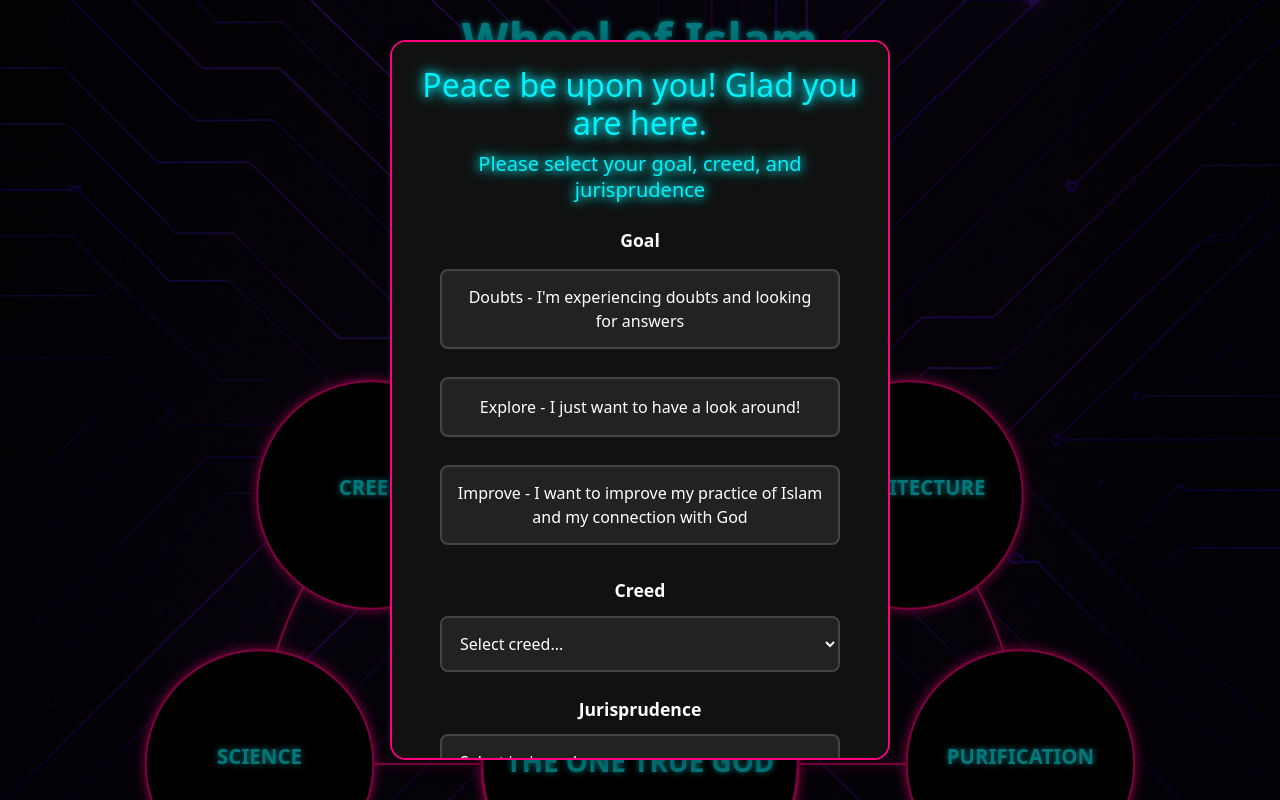
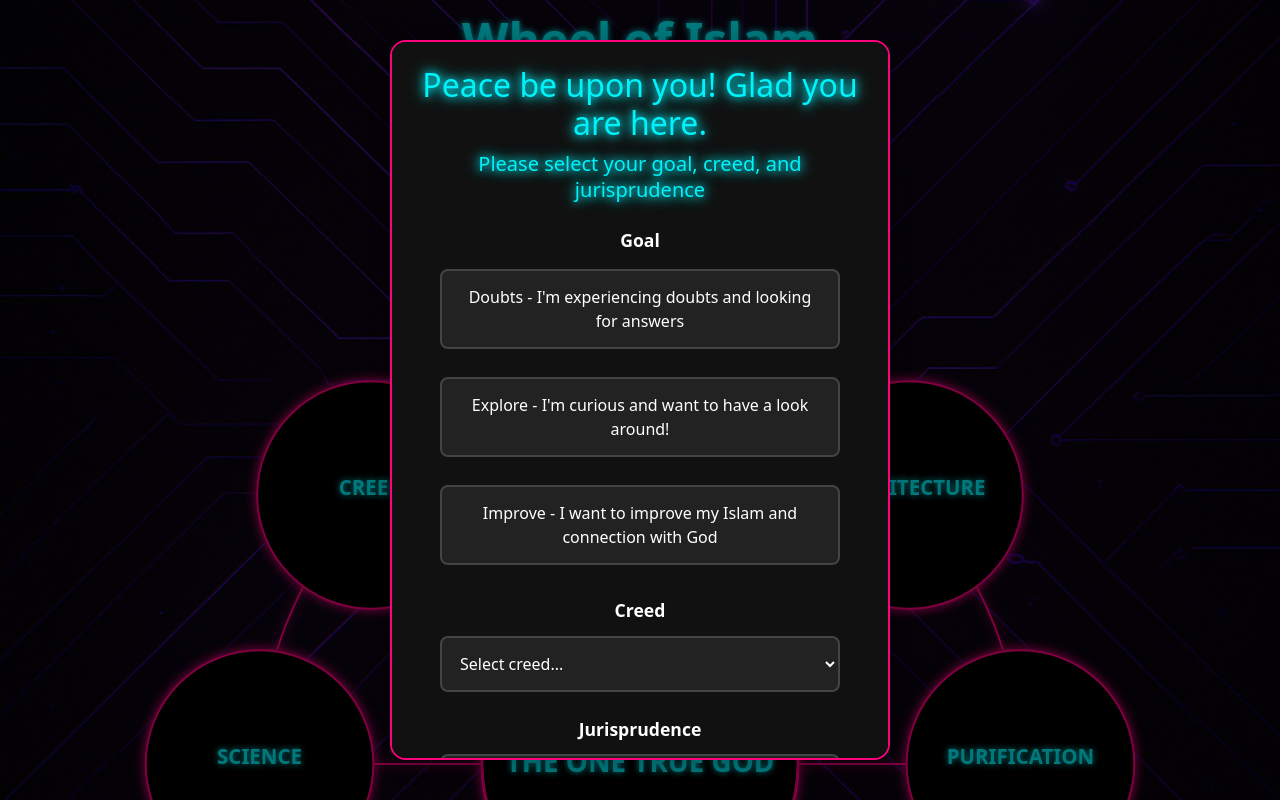
Before and after one commit to thomasderegt/wheel-of-islam-frontend, a React (Create React App) app: page / in a window 1280 px wide. Shown: the top 800 px of the page. Built offline with nearby package versions, Linux system fonts and the light colour scheme; a web font is replaced by a local one.

Commit message:
Update UI text: improve goal labels and simplify 'Don't mind' to 'Open to all'

```diff
--- a/package.json
+++ b/package.json
@@ -1,6 +1,6 @@
 {
   "name": "wheel-of-islam",
-  "version": "0.1.0",
+  "version": "1.0.0",
   "private": true,
   "dependencies": {
     "@testing-library/dom": "^10.4.0",
--- a/src/components/OnboardingModal.js
+++ b/src/components/OnboardingModal.js
@@ -63,8 +63,8 @@ const levelOptions = [
 
 const goalOptions = [
   { key: 'doubts', label: 'I\'m experiencing doubts and looking for answers' },
-  { key: 'explore', label: 'I just want to have a look around!' },
-  { key: 'improve', label: 'I want to improve my practice of Islam and my connection with God' },
+  { key: 'explore', label: 'I\'m curious and want to have a look around!' },
+  { key: 'improve', label: 'I want to improve my Islam and connection with God' },
 ];
 
 const creedOptions = [
@@ -191,7 +191,7 @@ export default function OnboardingModal({ open, onSelect, onLevelChange, selecte
             <option value="">Select creed...</option>
             <option value="1">Maturidi/Ashari</option>
             <option value="2">Athari</option>
-            <option value="3">Don't mind, open to all</option>
+                          <option value="3">Open to all</option>
           </select>
         </div>
 
@@ -238,7 +238,7 @@ export default function OnboardingModal({ open, onSelect, onLevelChange, selecte
             <option value="hanbali">Hanbali</option>
             <option value="shafi">Shafi'i</option>
             <option value="maliki">Maliki</option>
-            <option value="all">Don't mind, open to all</option>
+                          <option value="all">Open to all</option>
           </select>
         </div>
 
--- a/src/components/Settings.js
+++ b/src/components/Settings.js
@@ -74,9 +74,9 @@ const Settings = ({ isOpen, onClose, sharedGoal, setSharedGoal, sharedLevel, set
                 boxShadow: '0 0 5px #00f2fa'
               }}
             >
-              <option value="doubts">Doubts - I'm experiencing doubts</option>
-              <option value="explore">Explore - I want to explore</option>
-              <option value="improve">Improve - I want to improve</option>
+              <option value="doubts">Doubts - I'm experiencing doubts and looking for answers</option>
+              <option value="explore">Explore - I'm curious and want to have a look around!</option>
+              <option value="improve">Improve - I want to improve my Islam and connection with God</option>
             </select>
           </div>
 
@@ -130,7 +130,7 @@ const Settings = ({ isOpen, onClose, sharedGoal, setSharedGoal, sharedLevel, set
             >
               <option value="1">Maturidi/Ashari</option>
               <option value="2">Athari</option>
-              <option value="3">Don't mind, open to all</option>
+              <option value="3">Open to all</option>
             </select>
           </div>
 
@@ -160,7 +160,7 @@ const Settings = ({ isOpen, onClose, sharedGoal, setSharedGoal, sharedLevel, set
               <option value="hanbali">Hanbali</option>
               <option value="shafi">Shafi'i</option>
               <option value="maliki">Maliki</option>
-              <option value="all">Don't mind, open to all</option>
+              <option value="all">Open to all</option>
             </select>
           </div>
 
--- a/src/context/StrategyContext.js
+++ b/src/context/StrategyContext.js
@@ -65,8 +65,8 @@ export const USER_GROUPS = {
 export const GOAL_MODES = {
   GEN_Z: [
     { key: 'doubts', label: 'I\'m experiencing doubts and looking for answers' },
-    { key: 'improve', label: 'I want to improve my practice of Islam and my connection with God' },
-    { key: 'explore', label: 'I just want to have a look around!' },
+    { key: 'improve', label: 'I want to improve my Islam and connection with God' },
+    { key: 'explore', label: 'I\'m curious and want to have a look around!' },
     { key: 'community', label: 'I want to connect with other Muslim youth' }
   ],
   PARENTS: [
```
Also changed, not shown: 2 other files (tests, documents, lock files or other folders). Lines whose indentation alone changed are shown as unchanged.
